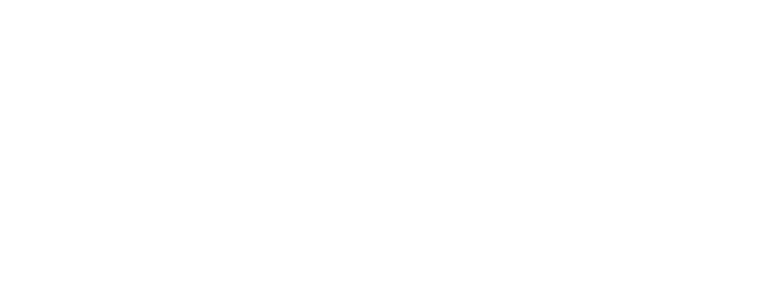
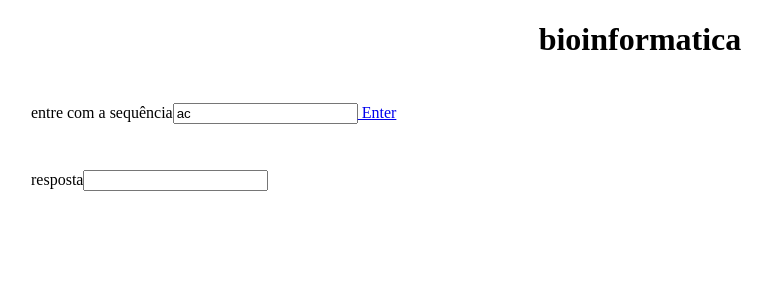
Before and after one commit to GustavoGarciaPereira/deploy-nuxt, a Nuxt app: page /bioinformatica in a window 1280 px wide. Before the commit this address had no page. Shown: the top 300 px of the page, without its empty margins (0-773 px from the left). Built offline with nearby package versions, Linux system fonts and the light colour scheme.

Commit message:
bio front

```diff
--- /dev/null
+++ b/pages/bioinformatica.vue
@@ -0,0 +1,38 @@
+<template>
+    <div>
+        <h1>bioinformatica</h1>
+
+
+        <div id="pergunta">
+        <label for="text"> entre com a sequência</label>
+        <input type="text" value="ac">
+        <a href="#">
+            Enter
+        </a>
+        </div>
+        <div id="resposta">
+        <label for="text">resposta</label>
+        <input type="text">
+
+        </div>
+
+    </div>
+</template>
+<script>
+export default {
+
+}
+</script>
+
+
+<style>
+    h1{
+        display: flex;
+        justify-content: center;
+    }
+    #pergunta,#resposta{
+        padding: 23px;
+    }
+
+
+</style>
--- a/pages/index.vue
+++ b/pages/index.vue
@@ -11,6 +11,9 @@
 
             <NuxtLink to='/js-legal'>
                 um pouco de javascript
+            </NuxtLink>
+            <NuxtLink to='/bioinformatica'>
+                Bioinformarica
             </NuxtLink>
         </div>
     </div>
```
